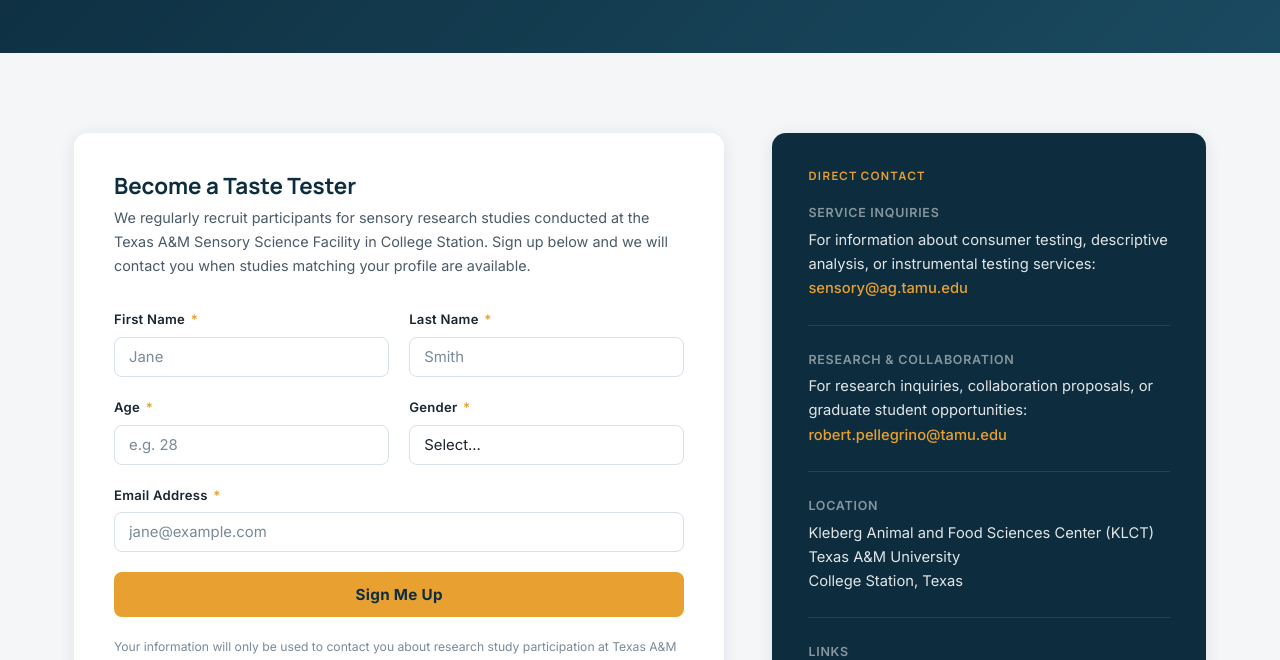
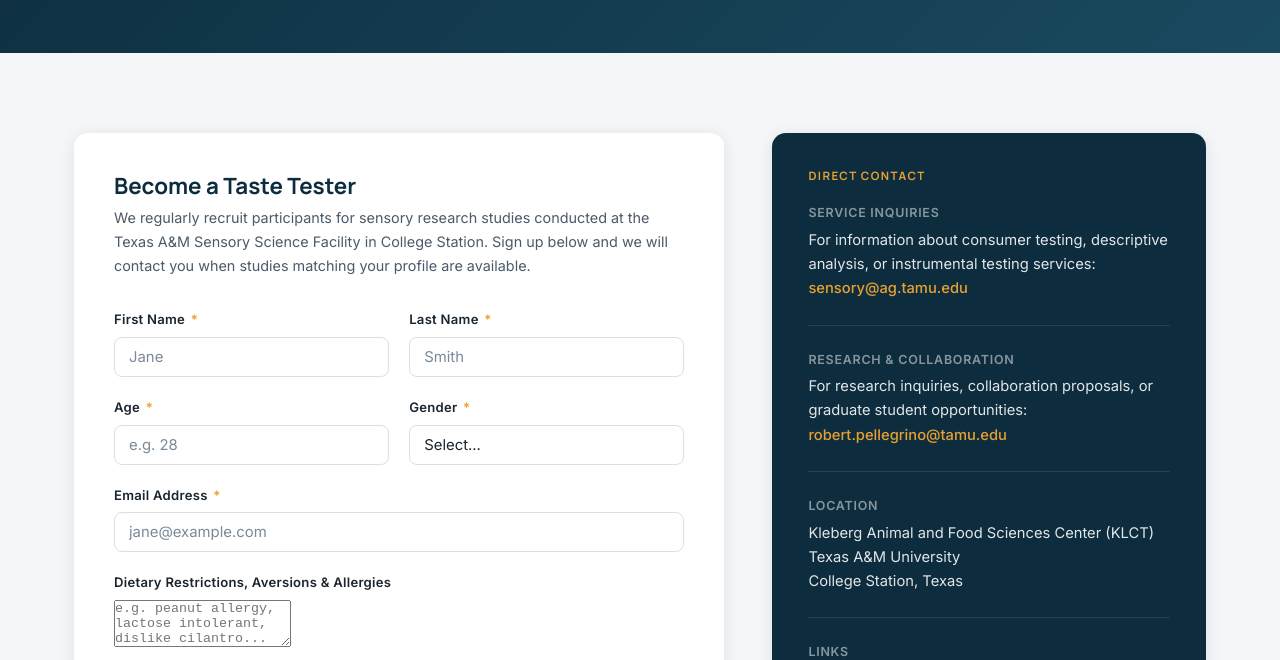
Before and after one commit to pellegrino-lab/pellegrino-lab.github.io, a plain HTML site: page contact.html in a window 1280 px wide. Shown: the part 289-949 px from the top of the page. Drawn offline with Linux system fonts and the light colour scheme.

Commit message:
Added dietary question to contact form

```diff
--- a/contact.html
+++ b/contact.html
@@ -86,6 +86,11 @@
               <input type="email" id="email" name="email" placeholder="jane@example.com" required autocomplete="email" />
             </div>
 
+            <div class="form-group">
+              <label for="dietary">Dietary Restrictions, Aversions &amp; Allergies</label>
+              <textarea id="dietary" name="dietary" rows="3" placeholder="e.g. peanut allergy, lactose intolerant, dislike cilantro..."></textarea>
+            </div>
+
             <button type="submit" class="form-submit">Sign Me Up</button>
 
             <div id="formMessage" class="form-message"></div>
@@ -159,7 +164,7 @@
     ===============================================================
 
     1. Create a new Google Sheet. Name the first row columns:
-       Timestamp | First Name | Last Name | Age | Gender | Email
+       Timestamp | First Name | Last Name | Age | Gender | Email | Dietary
 
     2. Go to Extensions > Apps Script in that Google Sheet.
 
@@ -175,7 +180,8 @@
           data.lastName  || '',
           data.age       || '',
           data.gender    || '',
-          data.email     || ''
+          data.email     || '',
+          data.dietary   || ''
         ]);
         return ContentService
           .createTextOutput(JSON.stringify({ status: 'success' }))
--- a/js/main.js
+++ b/js/main.js
@@ -37,7 +37,7 @@
   if (form) {
     const msg = document.getElementById('formMessage');
 
-    // REPLACE THIS URL with your deployed Google Apps Script Web App URL
+    // Deployed Google Apps Script Web App URL
     const SCRIPT_URL = 'https://script.google.com/macros/s/AKfycbz_W4DXz_7jigQSIK07L9TvkusnazsUYH4PVkyEW1Bwu0DLYIj9ukM9_4BVnyzTBh4iCQ/exec';
 
     form.addEventListener('submit', function (e) {
@@ -53,6 +53,7 @@
         age:       form.age.value,
         gender:    form.gender.value,
         email:     form.email.value.trim(),
+        dietary:   form.dietary.value.trim(),
       };
 
       fetch(SCRIPT_URL, {
```
Also changed, not shown: 1 other file.
